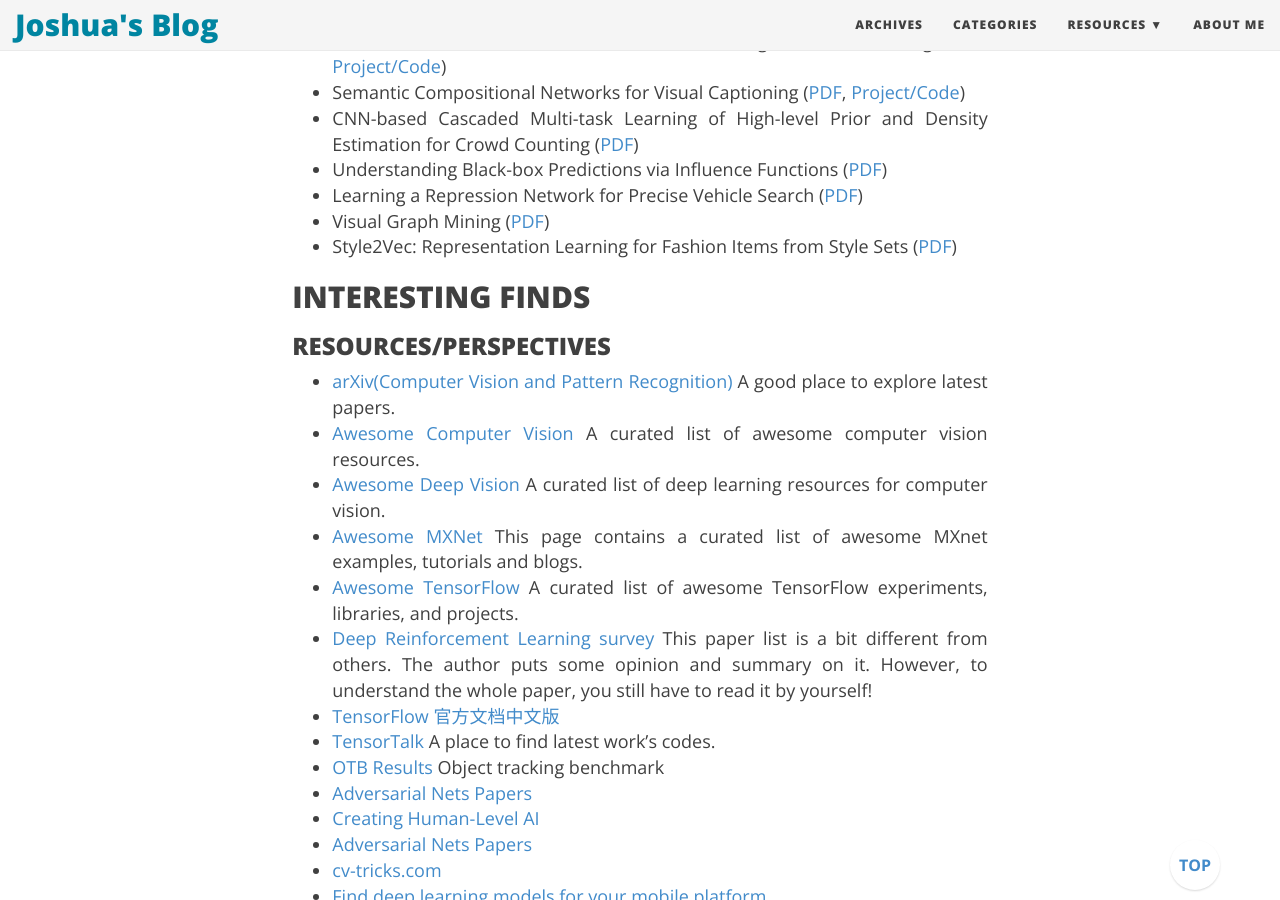
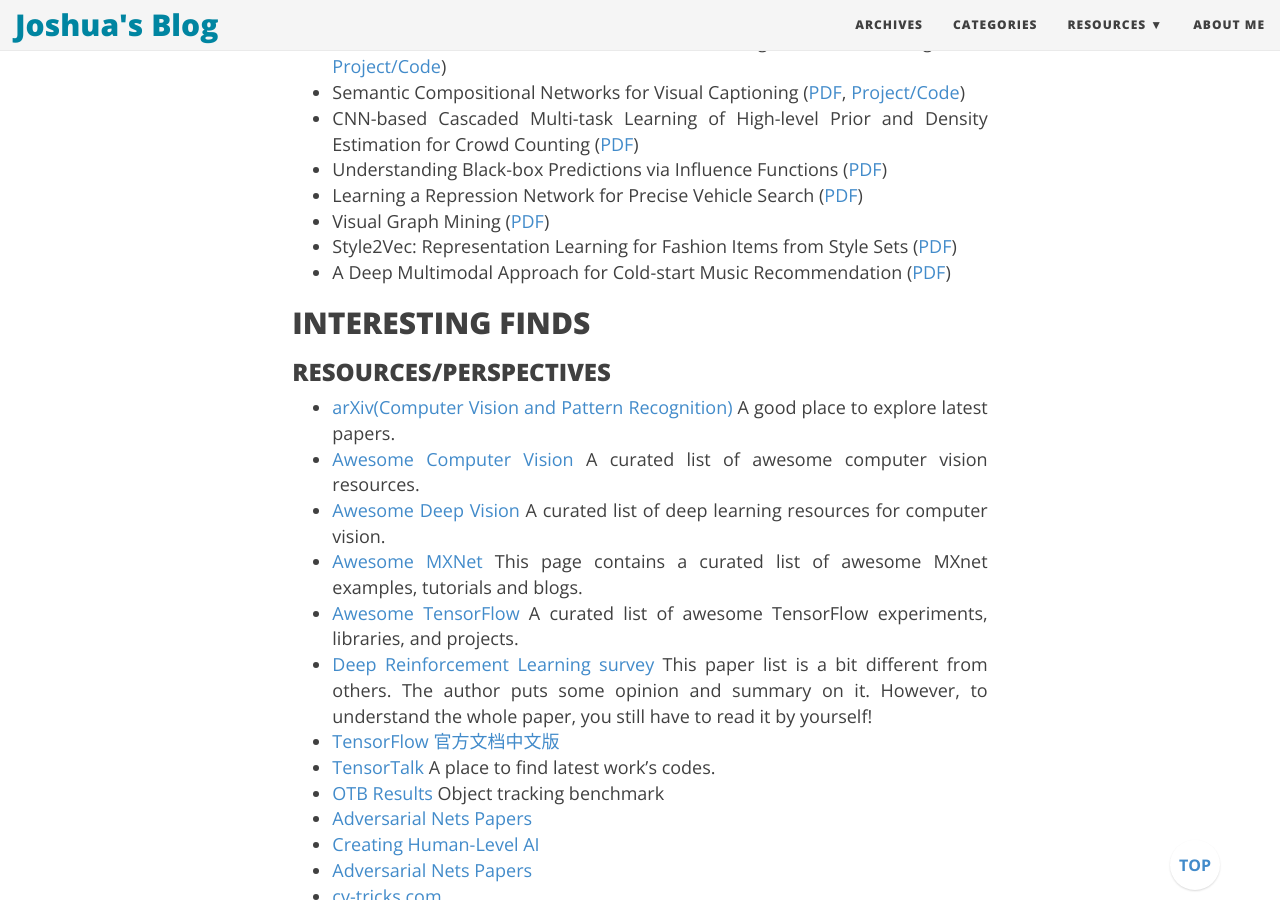
Before and after one commit to joshua19881228/joshua19881228.github.io, a Jekyll site: the page built from _posts/Computer_Vision/2016-08-25-my-jumble-of-computer-vision.md, in a window 1280 px wide and 900 px high, scrolled down 18138 px. Built offline with Jekyll 4.4.1, drawn with Linux system fonts in a browser that asks for light colours; nearby versions of some CDN libraries; comment, search, counter and statistics services are not loaded.

Commit message:
update post

```diff
--- a/_posts/Computer_Vision/2016-08-25-my-jumble-of-computer-vision.md
+++ b/_posts/Computer_Vision/2016-08-25-my-jumble-of-computer-vision.md
@@ -458,6 +458,7 @@
 * Learning a Repression Network for Precise Vehicle Search ([PDF](https://arxiv.org/abs/1708.02386))
 * Visual Graph Mining ([PDF](https://arxiv.org/abs/1708.03921))
 * Style2Vec: Representation Learning for Fashion Items from Style Sets ([PDF](https://arxiv.org/abs/1708.04014))
+* A Deep Multimodal Approach for Cold-start Music Recommendation ([PDF](https://arxiv.org/abs/1706.09739))
 
 ## INTERESTING FINDS ##
 
```
